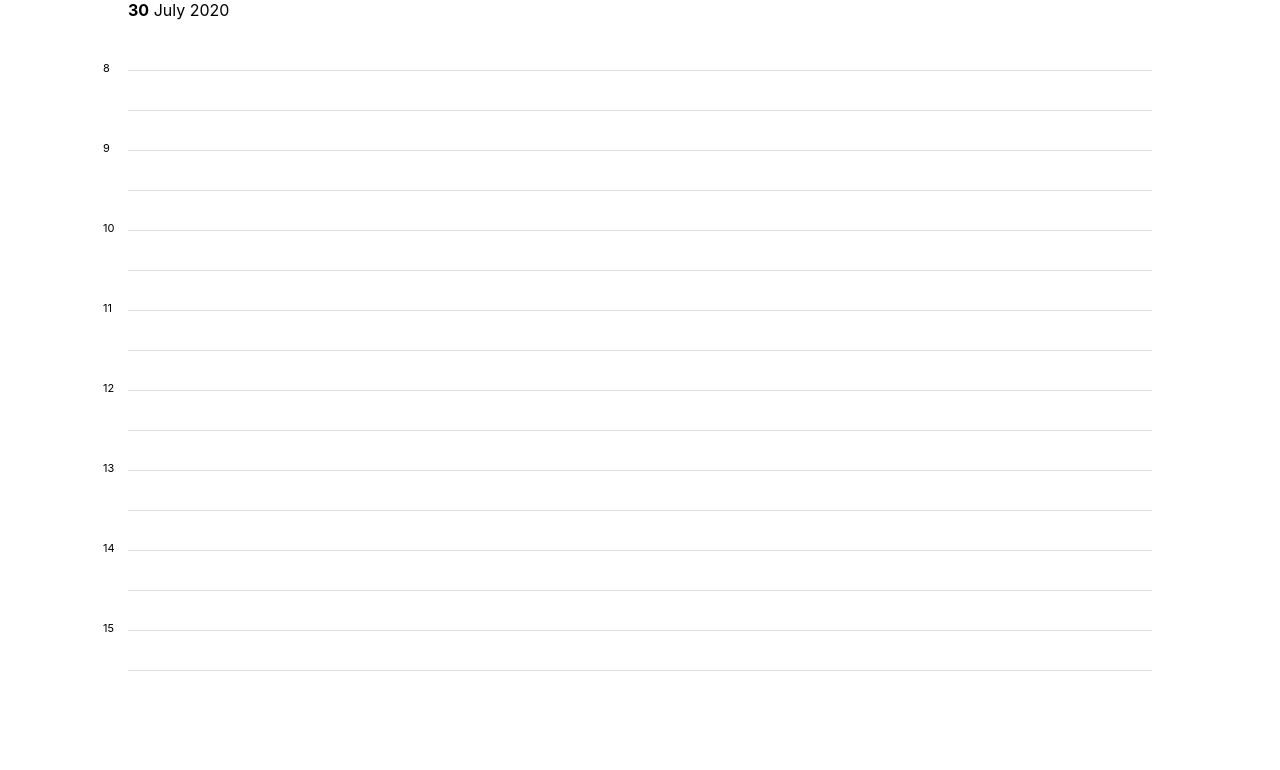
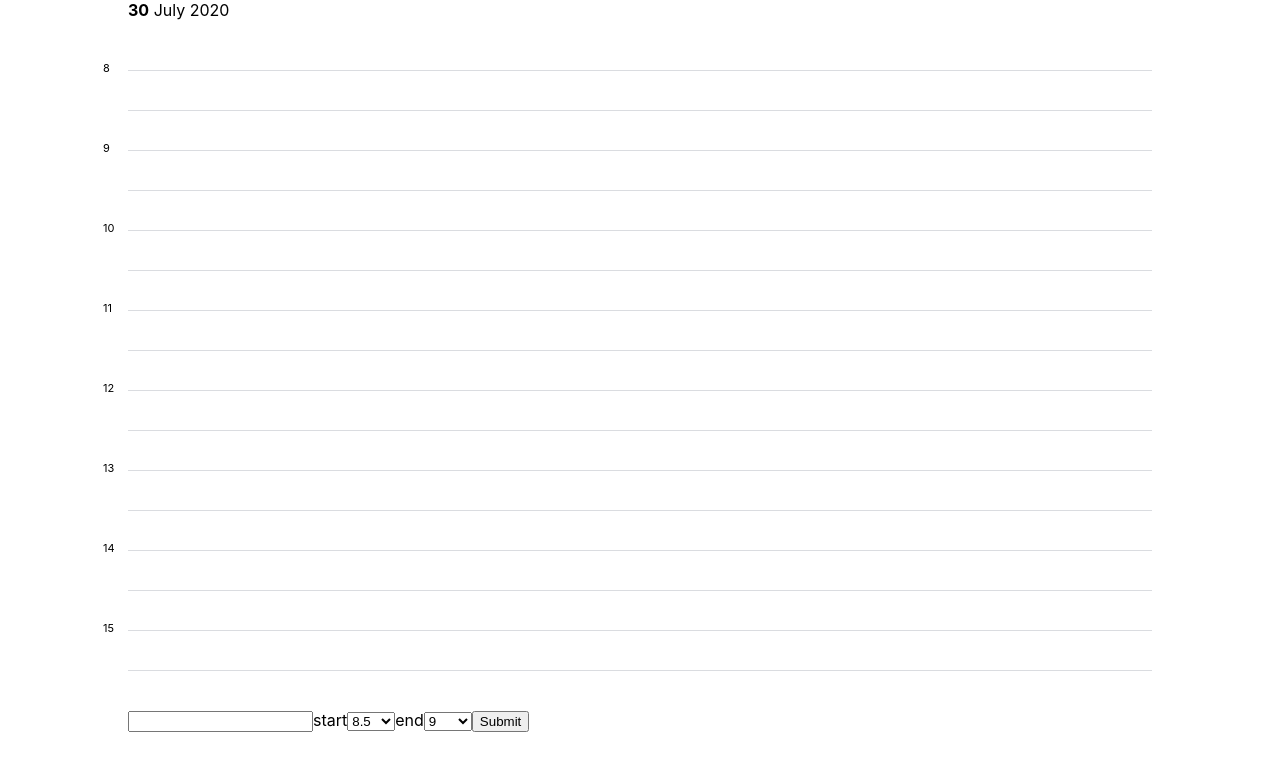
Before and after one commit to dmlasecki/calendar-app, a React (Create React App) app: page /day in a window 1280 px wide. Both pictures are taken after a click on the element 640 px from the left and 130 px from the top of the page. Shown: the top 770 px of the page. Built offline with nearby package versions, Linux system fonts and the light colour scheme.

Commit message:
Implement update file funcionality]

```diff
--- /dev/null
+++ b/src/components/Modals/InputSelectTime.js
@@ -0,0 +1,16 @@
+import React from "react";
+
+export default function InputSelectTime({ type, onChange, hours, value }) {
+	return (
+		<>
+			<label>{type}</label>
+			<select name={type} id={type} onChange={onChange} value={value}>
+				{hours.map((hour, index) => (
+					<option key={index} value={hour}>
+						{hour}
+					</option>
+				))}
+			</select>
+		</>
+	);
+}
--- a/src/components/Modals/Modal.js
+++ b/src/components/Modals/Modal.js
@@ -1,7 +1,61 @@
 import React, { useState } from "react";
 
-export default function Modal() {
-    return <div>
+import InputSelectTime from "./InputSelectTime";
 
-    </div>
+export default function Modal({ hours, dateInfo, currentTask, onClick, hideModal }) {
+	const [timeInterval, setTimeInterval] = useState({
+		start: currentTask.start,
+		end: currentTask.end,
+		endHours: hours.slice(1),
+	});
+
+	const [content, setContent] = useState(currentTask.content || "");
+
+	function handleChange(type, value) {
+		if (type === "start") {
+			const endHours = hours.filter((h) => h > value);
+			setTimeInterval({
+				start: value,
+				end: endHours[0],
+				endHours: endHours,
+			});
+		} else {
+			setTimeInterval({
+				...timeInterval,
+				end: value,
+			});
+		}
+	}
+
+	function handleSubmit() {
+		onClick({
+			id: dateInfo.id,
+			task: {
+				id: currentTask.id,
+				content: content,
+				start: timeInterval.start,
+				end: timeInterval.end,
+			}
+		});
+		hideModal();
+	}
+
+	return (
+		<div>
+			<input type="text" onChange={(e) => setContent(e.target.value)} value={content} />
+			<InputSelectTime
+				type={"start"}
+				onChange={(e) => handleChange("start", +e.target.value)}
+				hours={hours}
+				value={timeInterval.start}
+			/>
+			<InputSelectTime
+				type={"end"}
+				onChange={(e) => handleChange("end", +e.target.value)}
+				hours={timeInterval.endHours}
+				value={timeInterval.end}
+			/>
+			<button onClick={handleSubmit}>Submit</button>
+		</div>
+	);
 }
--- a/src/components/TaskList/TaskList.js
+++ b/src/components/TaskList/TaskList.js
@@ -1,9 +1,26 @@
-import React from "react";
+import React, { useEffect, useState } from "react";
 import TaskListRow from "./TaskListRow/TaskListRow";
 import TaskListItem from "./TaskListRow/TaskListItem";
+import Modal from "../Modals/Modal";
 import style from "./TaskList.module.css";
 
-export default function TaskList({ todayTasks, hours }) {
+export default function TaskList({
+	todayTasks,
+	dateInfo,
+	hours,
+	addTask,
+	updateTask,
+	openModal,
+	hideModal,
+	isModalOpen,
+}) {
+	const [currentTask, setCurrentTask] = useState({});
+
+	function handleClickOnTask(obj) {
+		setCurrentTask({ ...obj });
+		openModal();
+	}
+
 	return (
 		<div className={style.taskList}>
 			{hours.map((hour, index) => (
@@ -12,6 +29,7 @@ export default function TaskList({ todayTasks, hours }) {
 					start={hour}
 					end={hours[index + 1]}
 					isEven={isEven(index)}
+					onClick={() => handleClickOnTask({start: hour, end: hours[index + 1]})}
 				/>
 			))}
 			{todayTasks.map((task, index) => (
@@ -20,8 +38,18 @@ export default function TaskList({ todayTasks, hours }) {
 					task={task}
 					duration={getTaskDuration(task)}
 					offsetY={getOffsetY(task)}
+					onClick={() => handleClickOnTask({ ...task })}
 				/>
 			))}
+			{isModalOpen && (
+				<Modal
+					dateInfo={dateInfo}
+					currentTask={currentTask}
+					hours={hours}
+					onClick={currentTask.id ? updateTask : addTask}
+					hideModal={hideModal}
+				/>
+			)}
 		</div>
 	);
 
--- a/src/components/TaskList/TaskListRow/TaskListItem.js
+++ b/src/components/TaskList/TaskListRow/TaskListItem.js
@@ -1,8 +1,8 @@
 import React from "react";
 import style from "./TaskListItem.module.css"
 
-export default function TaskListItem({ task, duration, offsetY }) {
-    return <div className={style.taskListItem} style={{height: duration, top: offsetY}}>
+export default function TaskListItem({ task, duration, offsetY, onClick }) {
+    return <div className={style.taskListItem} style={{height: duration, top: offsetY}} onClick={onClick}>
         {task.content}
     </div>
 }
--- a/src/components/TaskList/TaskListRow/TaskListRow.js
+++ b/src/components/TaskList/TaskListRow/TaskListRow.js
@@ -2,6 +2,6 @@ import React from "react";
 
 import styles from "./TaskListRow.module.css";
 
-export default function TaskListRowEmpty({ start, end, isEven }) {
-	return <div className={styles.taskListItem}>{isEven ? <span>{start}</span> : null}</div>;
+export default function TaskListRowEmpty({ start, end, isEven, onClick }) {
+	return <div className={styles.taskListItem} onClick={onClick}>{isEven ? <span>{start}</span> : null}</div>;
 }
--- a/src/pages/day.js
+++ b/src/pages/day.js
@@ -2,34 +2,51 @@ import React from "react";
 import { connect } from "react-redux";
 import { ActionCreators } from "../redux/actions";
 import { MONTHS } from "../constants/constants";
-import { getTodayTasks } from "../redux/selectors/selectors";
+import { getTodayTasks, getDateInfo } from "../redux/selectors/selectors";
 import { getListOfIntervals } from "../utils/tasksListLogic";
 import TaskList from "../components/TaskList/TaskList";
-function DayPageComponent({ date, todayTasks }) {
+function DayPageComponent({
+	date,
+	todayTasks,
+	dateInfo,
+	addTask,
+	updateTask,
+	openModal,
+	hideModal,
+	ui,
+}) {
 	const hours = getListOfIntervals(8, 16);
 
-    return (
-    	<div>
-			<b>{date.day}</b>
-			{" "}
-			<span>{MONTHS[date.month]}</span>
-			{" "}
-			<span>{date.year}</span>
-			<TaskList todayTasks={todayTasks} hours={hours} />
+	return (
+		<div>
+			<b>{date.day}</b> <span>{MONTHS[date.month]}</span> <span>{date.year}</span>
+			<TaskList
+				todayTasks={todayTasks}
+				dateInfo={dateInfo}
+				hours={hours}
+				addTask={addTask}
+				updateTask={updateTask}
+				openModal={openModal}
+				hideModal={hideModal}
+				isModalOpen={ui.isModalOpen}
+			/>
 		</div>
-
-	)
+	);
 }
 
 const mapStateToProps = (state) => {
 	return {
 		...state,
-		todayTasks: getTodayTasks(state)
+		todayTasks: getTodayTasks(state),
+		dateInfo: getDateInfo(state),
 	};
 };
 
 const mapDispatchToProps = {
 	addTask: ActionCreators.addTask,
+	updateTask: ActionCreators.updateTask,
+	openModal: ActionCreators.openModal,
+	hideModal: ActionCreators.hideModal,
 };
 
 const DayPage = connect(mapStateToProps, mapDispatchToProps)(DayPageComponent);
--- a/src/redux/actions.js
+++ b/src/redux/actions.js
@@ -5,6 +5,9 @@ export const ActionTypes = {
 	SET_MONTH: "SET_MONTH",
 	SET_MONTH_AND_YEAR: "SET_MONTH_AND_YEAR",
 	ADD_TASK: "ADD_TASK",
+	UPDATE_TASK: "UPDATE_TASK",
+	UI_OPEN_MODAL: "UI_OPEN_MODAL",
+	UI_HIDE_MODAL: "UI_HIDE_MODAL",
 };
 
 export const ActionCreators = {
@@ -13,4 +16,7 @@ export const ActionCreators = {
 	setMonthAndYear: (monthAndYear) =>
 		createAction(ActionTypes.SET_MONTH_AND_YEAR, { ...monthAndYear }),
 	addTask: (newTask) => createAction(ActionTypes.ADD_TASK, { ...newTask }),
+	updateTask: (task) => createAction(ActionTypes.UPDATE_TASK, { ...task }),
+	openModal: () => createAction(ActionTypes.UI_OPEN_MODAL),
+	hideModal: () => createAction(ActionTypes.UI_HIDE_MODAL)
 };
--- a/src/redux/reducers/index.js
+++ b/src/redux/reducers/index.js
@@ -1,8 +1,10 @@
 import { combineReducers } from "redux";
 import date from "./date";
 import taskList from "./taskList";
+import ui from "./ui";
 
 export default combineReducers({
     date,
-    taskList
+    taskList,
+    ui
 })
--- a/src/redux/reducers/taskList.js
+++ b/src/redux/reducers/taskList.js
@@ -1,7 +1,36 @@
 import { ActionTypes } from "../actions";
+
+function updateTask(state, payload) {
+	return state.map((s) =>
+		s.id === payload.id
+			? { ...s, tasks: s.tasks.map((t) => (t.id === payload.task.id ? payload.task : t)) }
+			: s
+	);
+}
 
 const initialState = [
 	{
+		id: 202072,
+		year: 2020,
+		month: 7,
+		day: 2,
+		tasks: [
+			{
+				id: 20621,
+				start: 10,
+				end: 11,
+				content: "Go for a walk",
+			},
+			{
+				id: 206218,
+				start: 11,
+				end: 12.5,
+				content: "Go shopping",
+			},
+		],
+	},
+	{
+		id: 202071,
 		year: 2020,
 		month: 7,
 		day: 1,
@@ -9,7 +38,7 @@ const initialState = [
 			{
 				id: 20621,
 				start: 10,
-				end: 10.5,
+				end: 11,
 				content: "Go for a walk",
 			},
 			{
@@ -25,7 +54,10 @@ const initialState = [
 export default function taskList(state = initialState, { type, payload }) {
 	switch (type) {
 		case ActionTypes.ADD_TASK:
-			return { ...state,  payload };
+			debugger;
+			return { ...state, payload };
+		case ActionTypes.UPDATE_TASK:
+			return updateTask(state, payload);
 		default:
 			return state;
 	}
--- /dev/null
+++ b/src/redux/reducers/ui.js
@@ -0,0 +1,16 @@
+import { ActionTypes } from "../actions";
+
+const initialState = {
+	isModalOpen: false,
+};
+
+export default function ui(state = initialState, { type, payload }) {
+	switch (type) {
+		case ActionTypes.UI_OPEN_MODAL:
+			return { ...state, isModalOpen: true };
+		case ActionTypes.UI_HIDE_MODAL:
+			return { ...state, isModalOpen: false };
+		default:
+			return state;
+	}
+}
--- a/src/redux/selectors/selectors.js
+++ b/src/redux/selectors/selectors.js
@@ -29,3 +29,9 @@ export const getTodayTasks = createSelector(tasksListSelector, ({ date, taskList
 		.map((t) => t.tasks)
 		.flat();
 });
+
+export const getDateInfo = createSelector(tasksListSelector, ({ date, taskList }) => {
+	return taskList.filter(
+		(e) => e.day === date.day && e.month === date.month && e.year === date.year
+	)[0]
+});
```
